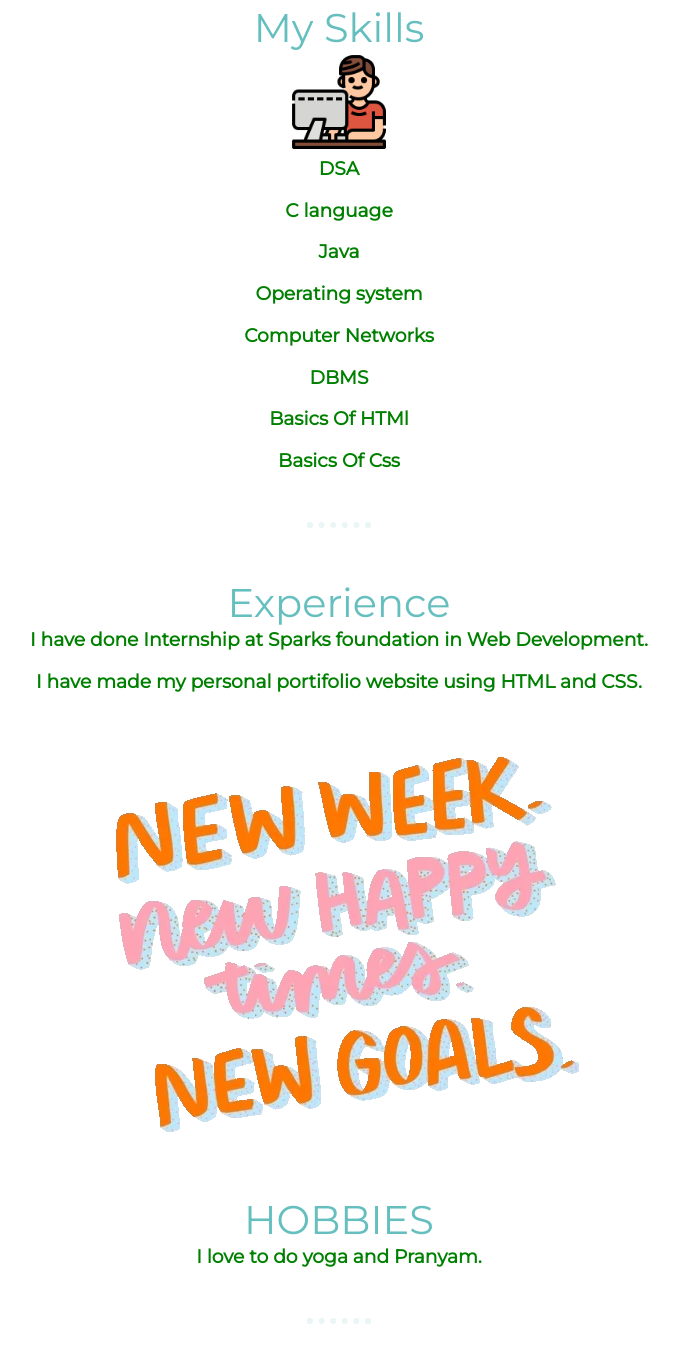
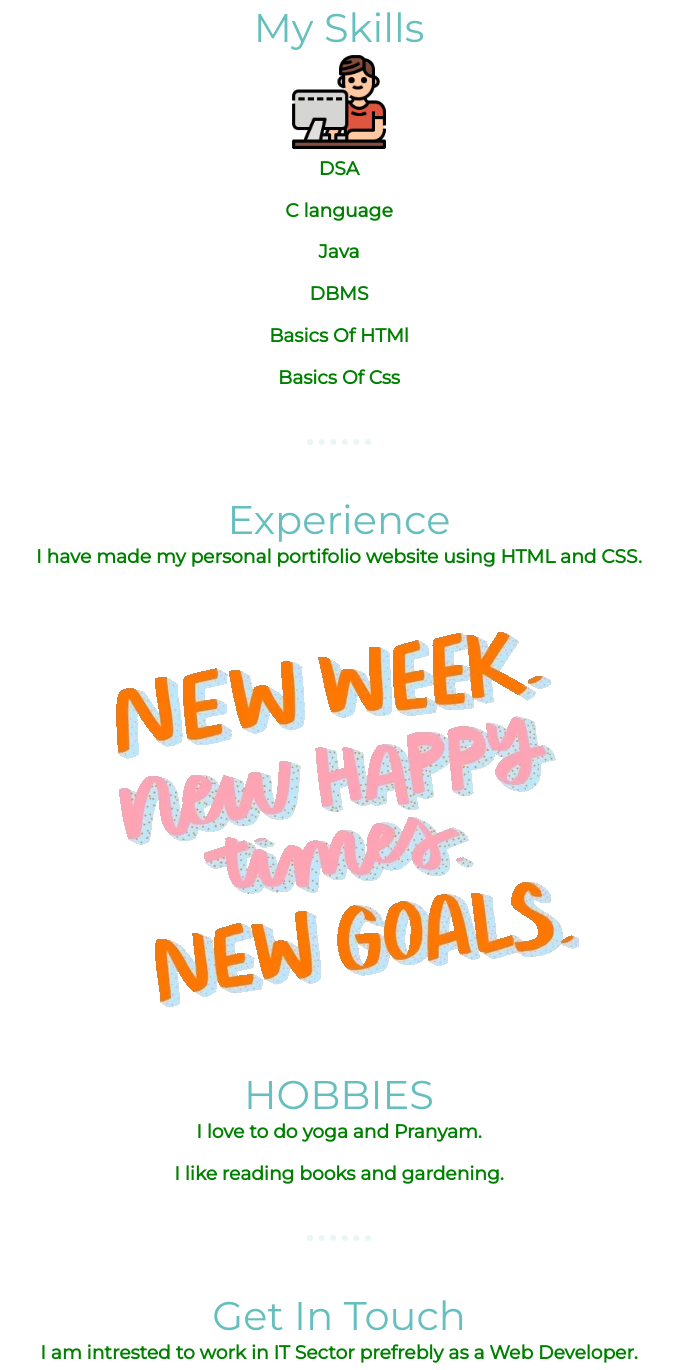
Before and after one commit to KumarSatyam7424905056/mypersonalportifolio, a plain HTML site: page index.html in a window 1280 px wide. Shown: the part 1015-2385 px from the top of the page, without its empty margins (301-980 px from the left). Drawn offline with Linux system fonts and the light colour scheme.

Commit message:
Update index.html

```diff
--- a/index.html
+++ b/index.html
@@ -35,8 +35,6 @@
           <h3>DSA</h3>
         <h3>C language</h3>
         <h3>Java</h3>
-        <h3>Operating system</h3>
-        <h3>Computer Networks</h3>
         <h3>DBMS</h3>
         <h3> Basics Of HTMl</h3>
           <h3>Basics Of Css</h3>
@@ -44,7 +42,6 @@
       </div>
       <div class="experience-row">
         <h2>Experience</h2>
-        <h3>I have done Internship at Sparks foundation in Web Development.</h3>
         <h3>I have made my personal portifolio website using HTML and CSS.</h3>
       </div>
       <div class="hobbies-row">
@@ -52,6 +49,7 @@
 
         <h2>HOBBIES</h2>
         <h3>I love to do yoga and Pranyam.</h3>
+        <h3>I like reading books and gardening.</h3>
       </div>
     </div>
     <hr>
```
